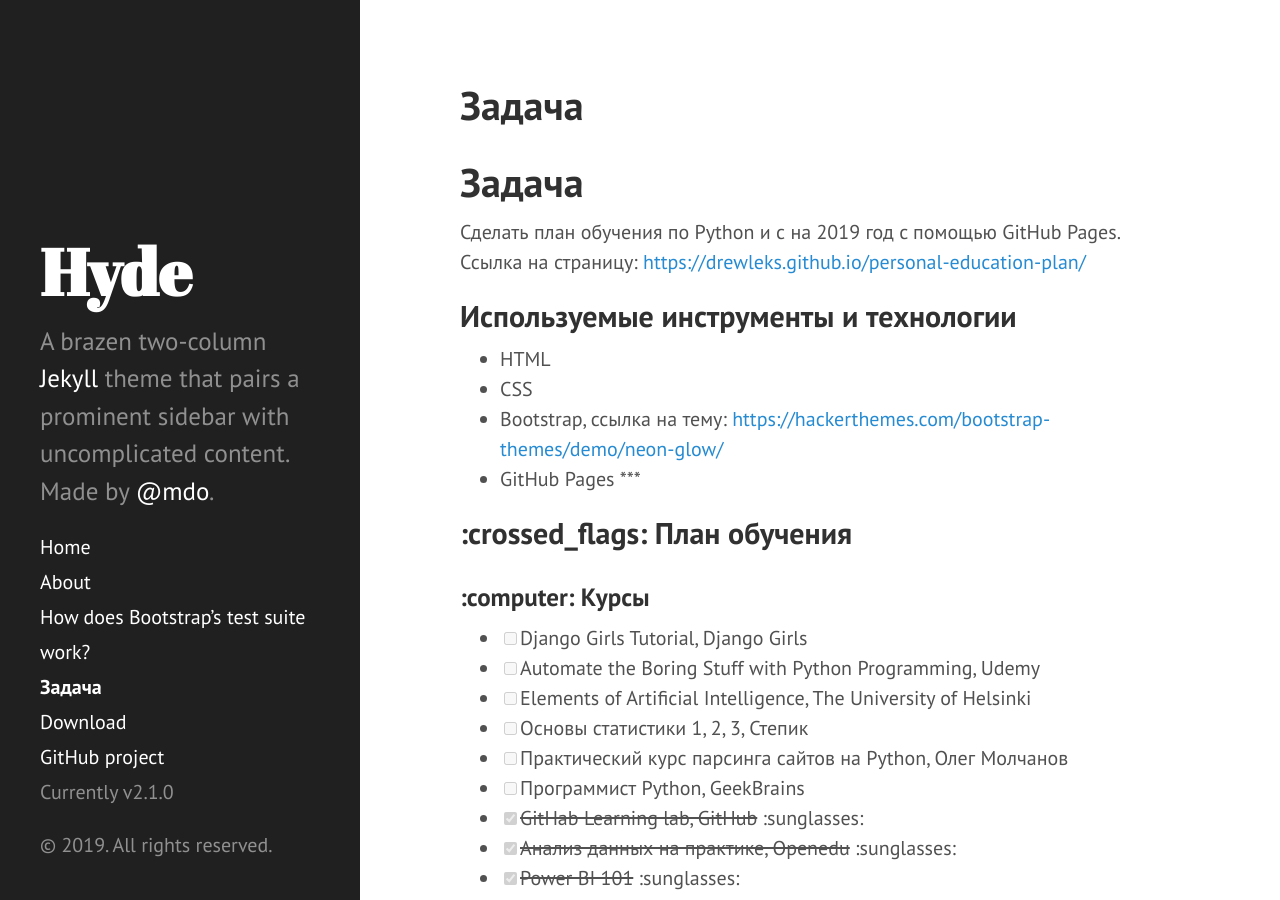
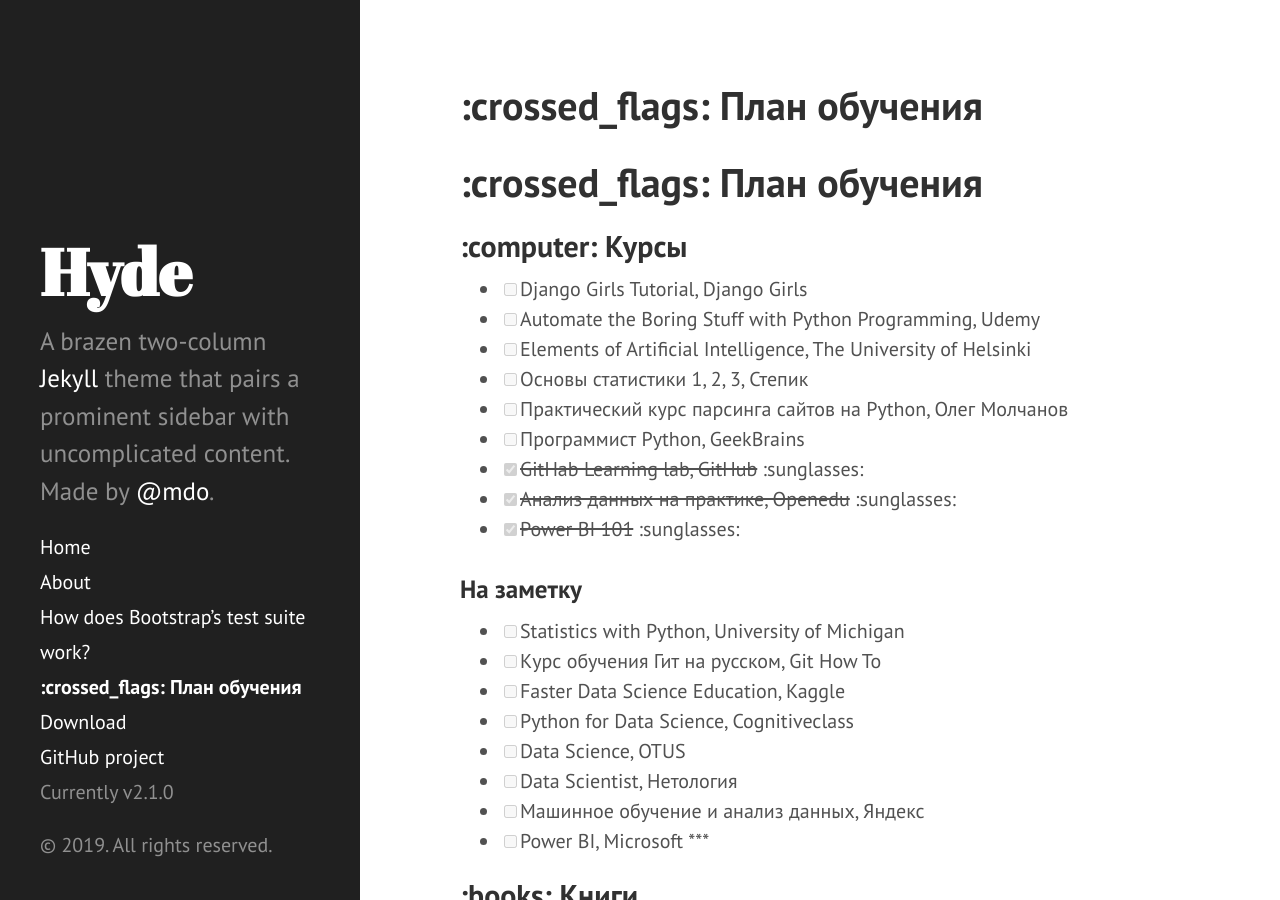
Before and after one commit to Drewleks/about-me, a Jekyll site: the page built from plan.md, in a window 1280 px wide and 900 px high. Built offline with Jekyll 4.4.1, drawn with Linux system fonts in a browser that asks for light colours; our own code applies the rules of GitHub Pages for plain Markdown files; some of the changed text lies outside the part shown.

Commit message:
Update plan.md

```diff
--- a/plan.md
+++ b/plan.md
@@ -1,18 +1,5 @@
-# Задача
-
-Сделать план обучения по Python и с на 2019 год c помощью GitHub Pages.
-Ссылка на страницу: [https://drewleks.github.io/personal-education-plan/](https://drewleks.github.io/personal-education-plan/)
-
-## Используемые инструменты и технологии
-
-* HTML
-* CSS
-* Bootstrap, ссылка на тему: [https://hackerthemes.com/bootstrap-themes/demo/neon-glow/](https://hackerthemes.com/bootstrap-themes/demo/neon-glow/)
-* GitHub Pages
-***
-
-## :crossed_flags: План обучения
-### :computer: Курсы
+# :crossed_flags: План обучения
+## :computer: Курсы
 - [ ] Django Girls Tutorial, Django Girls
 - [ ] Automate the Boring Stuff with Python Programming, Udemy
 - [ ] Elements of Artificial Intelligence, The University of Helsinki
@@ -23,7 +10,7 @@
 - [x] ~~Анализ данных на практике, Openedu~~ :sunglasses:
 - [x] ~~Power BI 101~~ :sunglasses:
 
-#### На заметку
+### На заметку
 - [ ] Statistics with Python, University of Michigan
 - [ ] Курс обучения Гит на русском, Git How To
 - [ ] Faster Data Science Education, Kaggle
@@ -35,7 +22,7 @@
 ***
 
 
-### :books: Книги
+## :books: Книги
 - [ ] Автоматизация рутинных задач, Эл Свейгарт
 - [ ] BIG DATA, Андреас Вайгенд
 - [ ] Изучаем Python, Эрик Метиз
@@ -44,7 +31,7 @@
 - [ ] Маркетинговые исследования, С. Божук
 - [x] ~~Питон для детей, Джейсон Бриггс~~ :sunglasses:
 
-#### На заметку
+### На заметку
 - [ ] Аналитическая культура, Карл Андерсон
 - [ ] О чем говорят цифры, Томас Дэвенпорт, Ким Хо
 - [ ] Думай как математик, Барбара Оакли
@@ -59,22 +46,17 @@
 ***
 
 
-### :dart: Сервисы и треки
+## :dart: Сервисы и треки
 - [ ] Data Camp, datacamp.com
 - [ ] Data Quest, dataquest.io
 - [ ] CodeAcademy, codecademy.com
 - [ ] Питонтьютор, pythontutor.ru
 - [x] SoloLearn, sololearn.com
 
-#### На заметку
+### На заметку
 - [ ] Python Challenge, pythonchallenge.com
 - [ ] Python path, pluralsight.com
 - [ ] Python is Easy, pirple.thinkific.com
 - [ ] DevMan, dvmn.org
 - [ ] Shultais, shultais.education
-
 ***
-
-
-#### Последнее обновление
-03.01.2019
```
